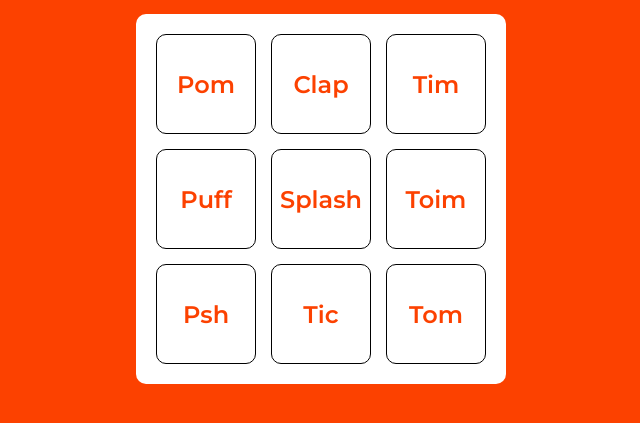
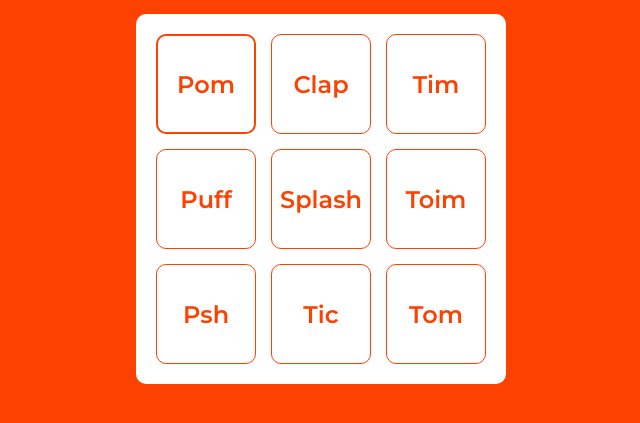
Before and after one commit to HelenaOliveira366/Alura-Midi, a plain HTML site: page index.html in a window 1280 px wide. Both pictures are taken after a click on the button "Pom". Shown: the part 229-652 px from the top of the page, without its empty margins (319-959 px from the left). Drawn offline with Linux system fonts and the light colour scheme.

Commit message:
ADD :FOCUS

```diff
--- a/css/estilos.css
+++ b/css/estilos.css
@@ -1,7 +1,6 @@
 :root {
     --white: #ffffff;
     --orange: #FC4100;
-  --blue: #00215E;
 
     font-size: 16px;
 }
@@ -35,7 +34,7 @@ h1 {
 .tecla {
     background-color: var(--white);
     border-radius: 10px;
-  border: 1px solid #000000;
+    border: 1px solid var(--orange);
     color: var(--orange);
     cursor: pointer;
     height: 100px;
@@ -49,7 +48,11 @@ h1 {
 
 .tecla.ativa,
 .tecla:active {
-  background-color: var(--blue);
+    background-color: var(--orange);
     color: var(--white);
     outline: none;
 }
+
+.tecla:focus{
+    border: 2px solid var(--orange);
+}
```
Lines whose indentation alone changed are shown as unchanged.
